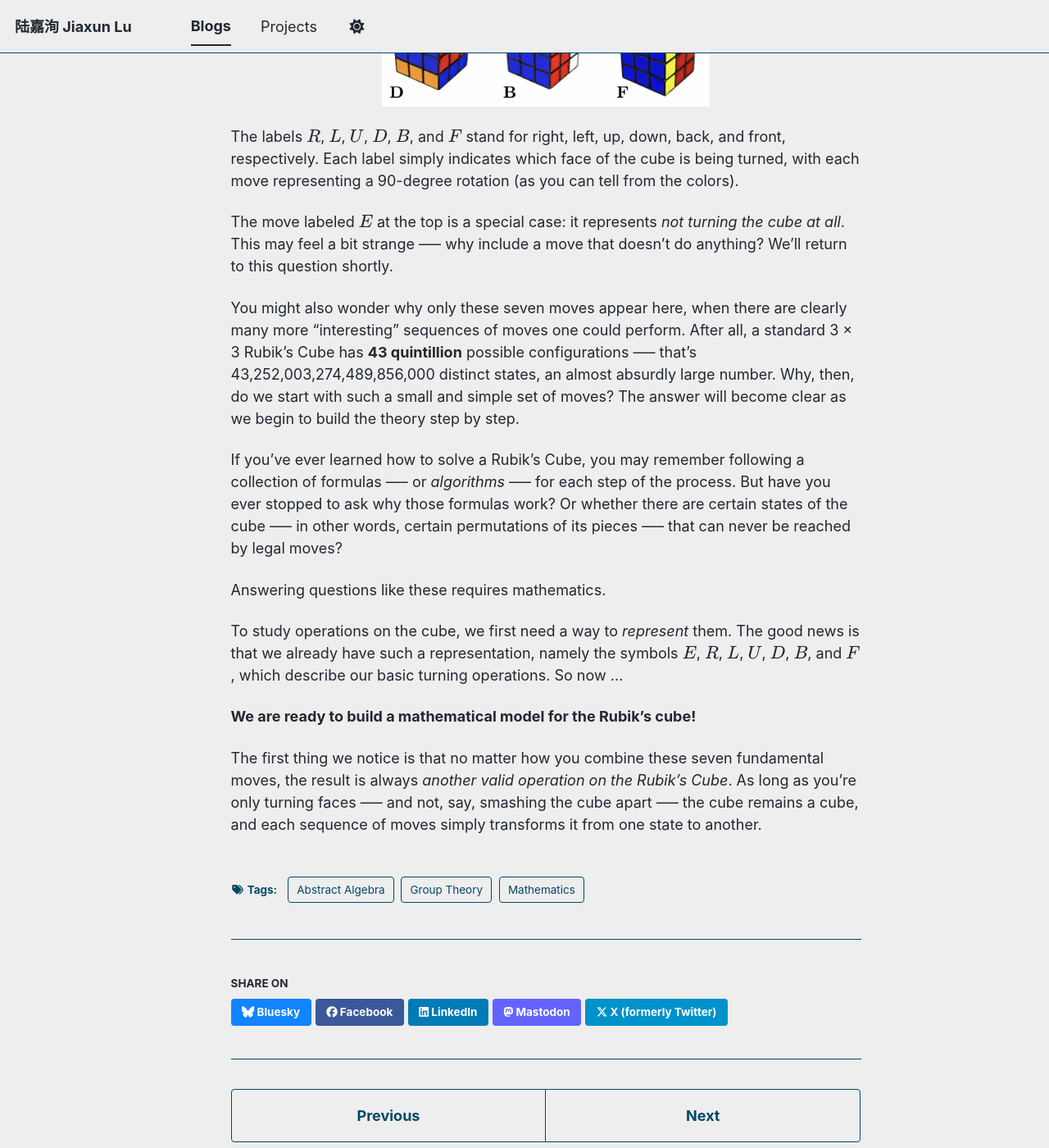
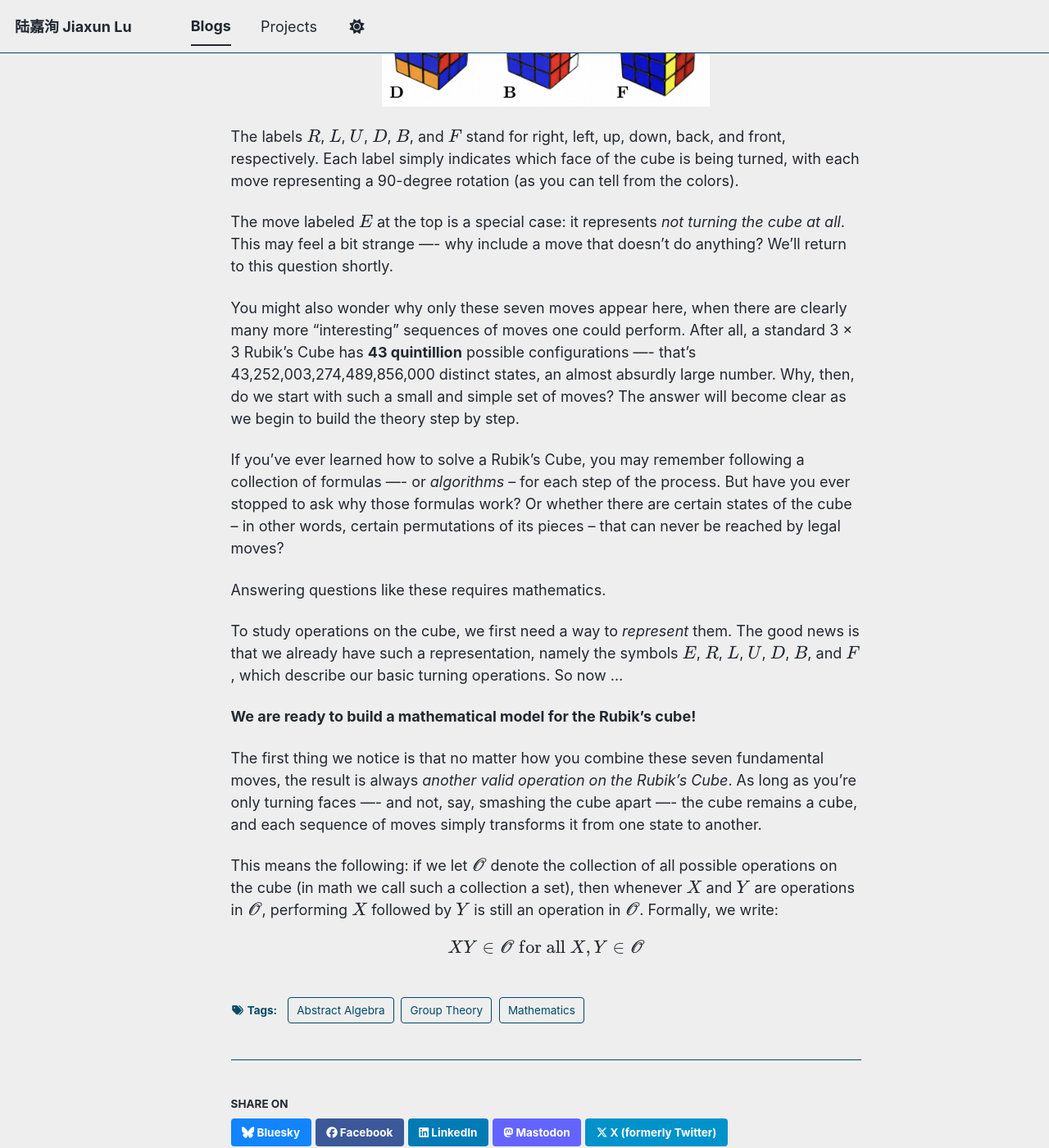
Before and after one commit to lucasjxlu/lucasjxlu.github.io, a Jekyll site: the page built from _posts/2026-01-10-the-hidden-structure-of-the-rubiks-cube.md, in a window 1280 px wide and 1400 px high, scrolled down 1184 px. Shown: the whole window at 82% size. Built offline with Jekyll 4.4.1, drawn with Linux system fonts in a browser that asks for light colours; a script bundle is joined from its source files by our own code; library files that are not in the unit come from our copies; some of the changed text lies outside the part shown.

Commit message:
test formula

```diff
--- a/_posts/2026-01-10-the-hidden-structure-of-the-rubiks-cube.md
+++ b/_posts/2026-01-10-the-hidden-structure-of-the-rubiks-cube.md
@@ -27,11 +27,11 @@ I’ll assume you already have a basic, intuitive understanding of how a Rubik
 
 The labels $R$, $L$, $U$, $D$, $B$, and $F$ stand for right, left, up, down, back, and front, respectively. Each label simply indicates which face of the cube is being turned, with each move representing a 90-degree rotation (as you can tell from the colors).
 
-The move labeled $E$ at the top is a special case: it represents *not turning the cube at all*. This may feel a bit strange —-- why include a move that doesn’t do anything? We’ll return to this question shortly.
+The move labeled $E$ at the top is a special case: it represents *not turning the cube at all*. This may feel a bit strange —- why include a move that doesn’t do anything? We’ll return to this question shortly.
 
-You might also wonder why only these seven moves appear here, when there are clearly many more “interesting” sequences of moves one could perform. After all, a standard 3 × 3 Rubik’s Cube has **43 quintillion** possible configurations —-- that’s 43,252,003,274,489,856,000 distinct states, an almost absurdly large number. Why, then, do we start with such a small and simple set of moves? The answer will become clear as we begin to build the theory step by step.
+You might also wonder why only these seven moves appear here, when there are clearly many more “interesting” sequences of moves one could perform. After all, a standard 3 × 3 Rubik’s Cube has **43 quintillion** possible configurations —- that’s 43,252,003,274,489,856,000 distinct states, an almost absurdly large number. Why, then, do we start with such a small and simple set of moves? The answer will become clear as we begin to build the theory step by step.
 
-If you’ve ever learned how to solve a Rubik’s Cube, you may remember following a collection of formulas —-- or *algorithms* --— for each step of the process. But have you ever stopped to ask why those formulas work? Or whether there are certain states of the cube --— in other words, certain permutations of its pieces --— that can never be reached by legal moves?
+If you’ve ever learned how to solve a Rubik’s Cube, you may remember following a collection of formulas —- or *algorithms* -- for each step of the process. But have you ever stopped to ask why those formulas work? Or whether there are certain states of the cube -- in other words, certain permutations of its pieces -- that can never be reached by legal moves?
 
 Answering questions like these requires mathematics.
 
@@ -39,4 +39,8 @@ To study operations on the cube, we first need a way to *represent* them. The go
 
 **We are ready to build a mathematical model for the Rubik’s cube!**
 
-The first thing we notice is that no matter how you combine these seven fundamental moves, the result is always *another valid operation on the Rubik’s Cube*. As long as you’re only turning faces —-- and not, say, smashing the cube apart —-- the cube remains a cube, and each sequence of moves simply transforms it from one state to another.
+The first thing we notice is that no matter how you combine these seven fundamental moves, the result is always *another valid operation on the Rubik’s Cube*. As long as you’re only turning faces —- and not, say, smashing the cube apart —- the cube remains a cube, and each sequence of moves simply transforms it from one state to another.
+
+This means the following: if we let $𝒪$ denote the collection of all possible operations on the cube (in math we call such a collection a set), then whenever $X$ and $Y$ are operations in $𝒪$, performing $X$ followed by $Y$ is still an operation in $𝒪$. Formally, we write:
+
+$$XY \in 𝒪 \text{ for all } X, Y \in 𝒪$$
```
Also changed, not shown: _pages/about.md (+4 -4 lines).
